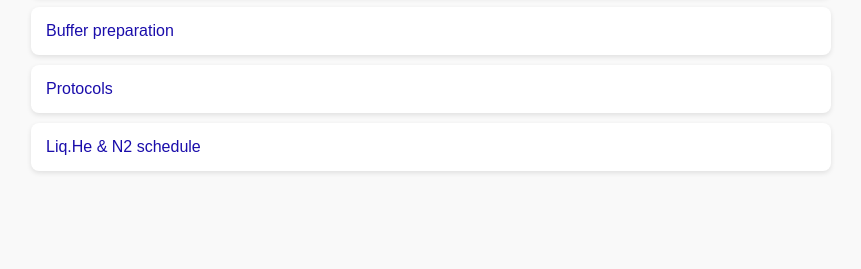
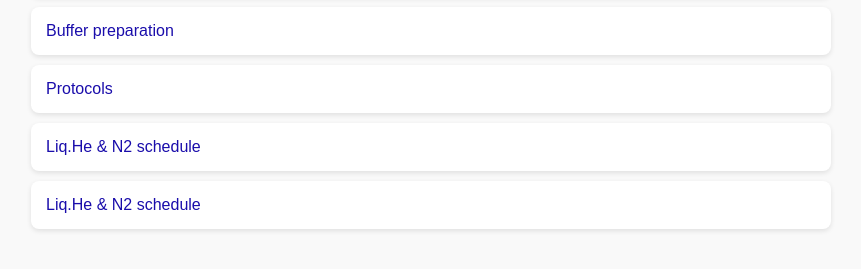
Before and after one commit to dmubiquitin/technicians, a plain HTML site: page index.html in a window 1280 px wide. Shown: the part 149-418 px from the top of the page, without its empty margins (209-1070 px from the left). Drawn offline with Linux system fonts and the light colour scheme.

Commit message:
Update index.html

```diff
--- a/index.html
+++ b/index.html
@@ -40,6 +40,7 @@
     <li><a href="https://stkyotouac-my.sharepoint.com/:x:/g/personal/morimoto_daichi_3x_ms_c_kyoto-u_ac_jp/EbRjb7lbf6xKj6_DVmTWQ80BDVj61mI-W4JvKT4HnbT5qw?e=4BXJBa" target="_blank">Buffer preparation</a></li>
     <li><a href="https://stkyotouac-my.sharepoint.com/:x:/g/personal/morimoto_daichi_3x_ms_c_kyoto-u_ac_jp/EVFIaj6nuQhOi4CDImmBfioBhLbpHKEaOQHG2xDe2d-FGA?e=YtFQSr" target="_blank">Protocols</a></li>
     <li><a href="https://stkyotouac-my.sharepoint.com/:x:/g/personal/morimoto_daichi_3x_ms_c_kyoto-u_ac_jp/EXp0wbsiowZBpX5pEz0unvsBHT9wSIsomCq1xEr8nsSymg?e=jVRS2d" target="_blank">Liq.He & N2 schedule</a></li>
+    <li><a href="https://stkyotouac-my.sharepoint.com/:x:/g/personal/morimoto_daichi_3x_ms_c_kyoto-u_ac_jp/EXp0wbsiowZBpX5pEz0unvsBHT9wSIsomCq1xEr8nsSymg?e=jVRS2d" target="_blank">Liq.He & N2 schedule</a></li>
   </ul>
 </body>
 </html>
```
